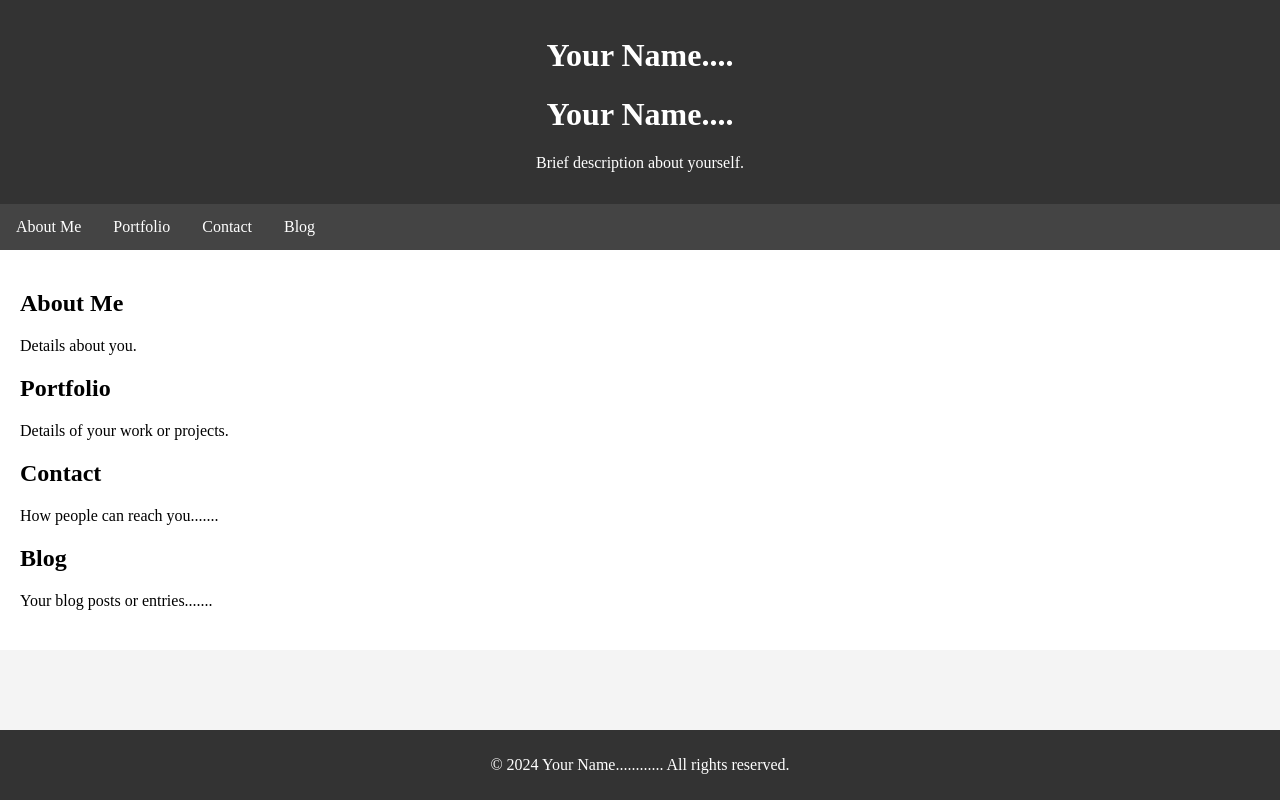
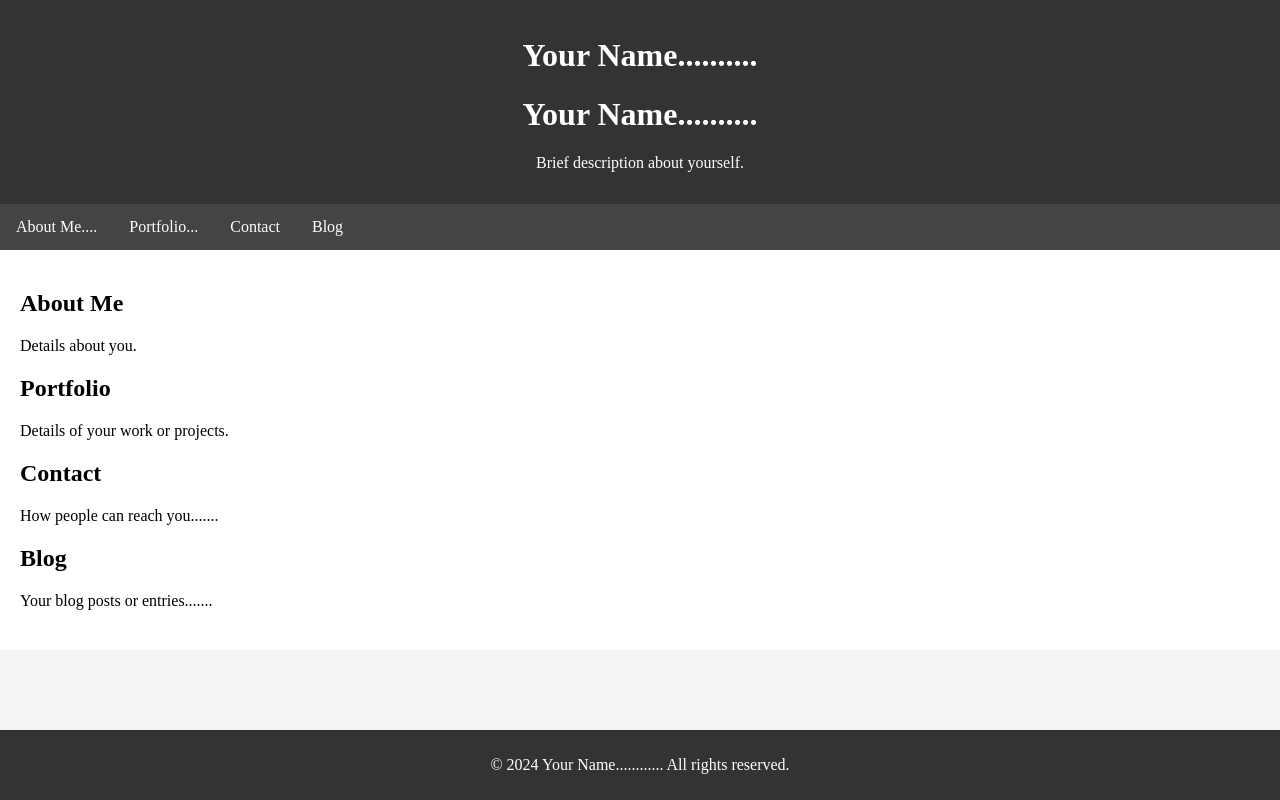
Before and after one commit to ShreehariBandrawad/DevOps_Data, a plain HTML site: page index.html in a window 1280 px wide. Drawn offline with Linux system fonts and the light colour scheme.

Commit message:
My code is updated with dots

```diff
--- a/index.html
+++ b/index.html
@@ -1,8 +1,8 @@
 <!DOCTYPE html>
 <html lang="en">
   <head>
-    <meta charset="UTF-8">
-    <meta name="viewport" content="width=device-width, initial-scale=1.0">
+    <meta charset="UTF-8" />
+    <meta name="viewport" content="width=device-width, initial-scale=1.0" />
     <title>Personal-Webpage.......</title>
     <style>
       body {
@@ -68,14 +68,14 @@
   </head>
   <body>
     <header>
-        <h1>Your Name....</h1>
-        <h1>Your Name....</h1>
+      <h1>Your Name..........</h1>
+      <h1>Your Name..........</h1>
       <p>Brief description about yourself.</p>
     </header>
     <nav>
       <ul>
-            <li><a href="#about">About Me</a></li>
-            <li><a href="#portfolio">Portfolio</a></li>
+        <li><a href="#about">About Me....</a></li>
+        <li><a href="#portfolio">Portfolio...</a></li>
         <li><a href="#contact">Contact</a></li>
         <li><a href="#blog">Blog</a></li>
       </ul>
```
Lines whose indentation alone changed are shown as unchanged.
